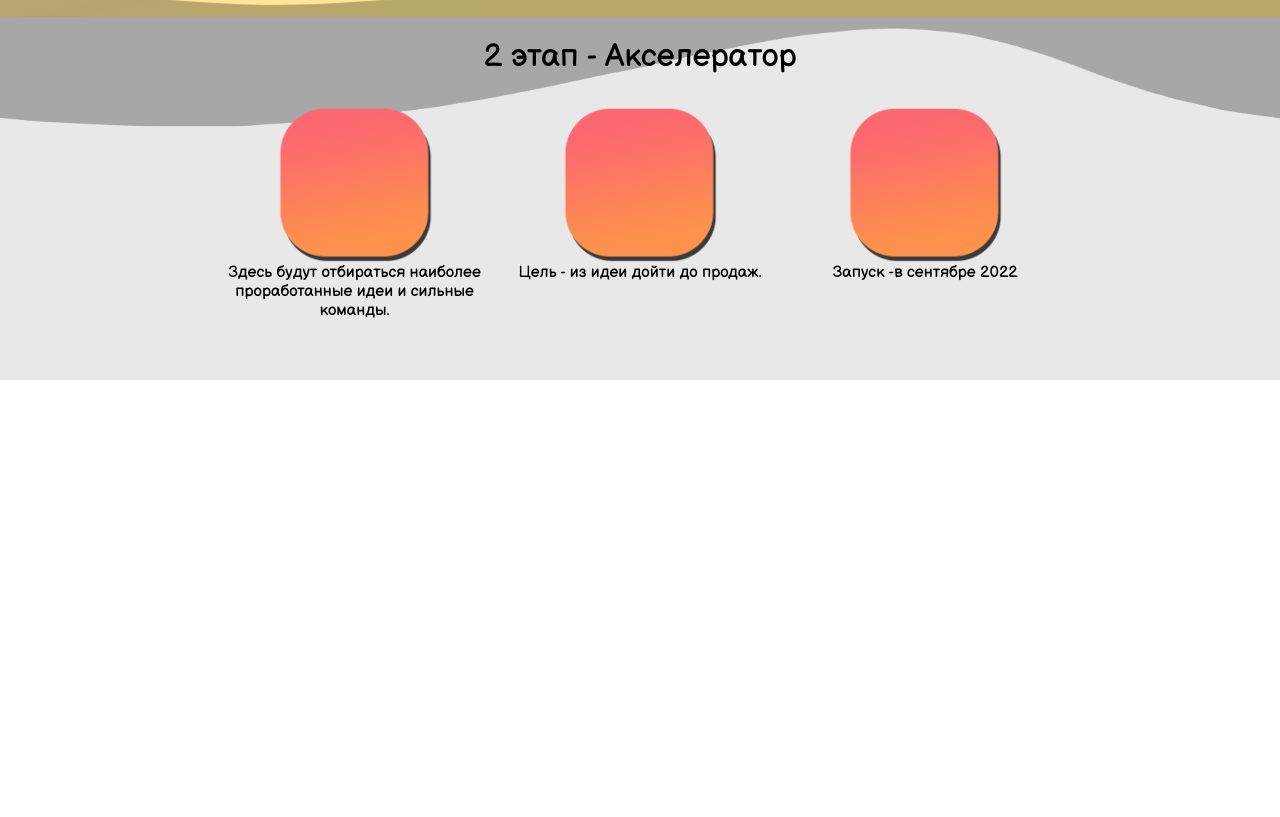
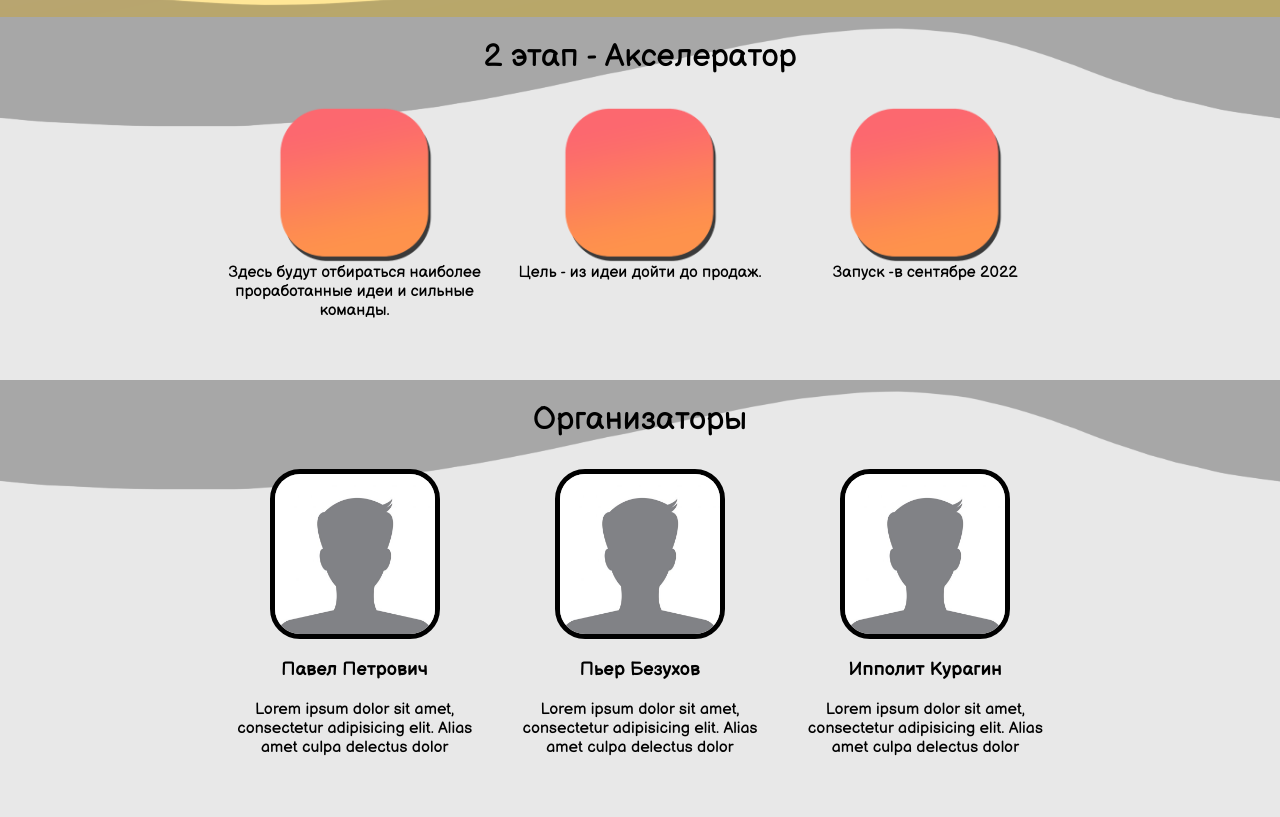
Before and after one commit to Belousk/lounchYourProject, a plain HTML site: page index.html in a window 1280 px wide. Shown: the part 1472-2289 px from the top of the page. Before the commit the page ends 1852 px from the top, so only its background shows below. Drawn offline with Linux system fonts and the light colour scheme.

Commit message:
add LP organisator page

```diff
--- a/index.html
+++ b/index.html
@@ -94,6 +94,36 @@
                         <img src="img/nextSquare.png" alt="">
                         Запуск -в сентябре 2022
                     </div>
+                </div>
+            </div>
+        </div>
+    </div>
+    <div class="accelerator_wrapper">
+        <div class="wrapper">
+            <div class="accelerator">
+                <h1 style="font-weight: normal">Организаторы</h1>
+                <div class="purposes">
+                    <div class="purpose">
+                        <img class="avatar" src="img/avatar.jpg" alt="">
+                        <h3>Павел Петрович</h3>
+                        <div>
+                            Lorem ipsum dolor sit amet, consectetur adipisicing elit. Alias amet culpa delectus dolor
+                        </div>
+                    </div>
+                    <div class="purpose">
+                        <img class="avatar" src="img/avatar.jpg" alt="">
+                        <h3>Пьер Безухов</h3>
+                        <div>
+                            Lorem ipsum dolor sit amet, consectetur adipisicing elit. Alias amet culpa delectus dolor
+                        </div>
+                    </div>
+                    <div class="purpose">
+                        <img class="avatar" src="img/avatar.jpg" alt="">
+                        <h3>Ипполит Курагин</h3>
+                        <div>
+                            Lorem ipsum dolor sit amet, consectetur adipisicing elit. Alias amet culpa delectus dolor
+                        </div>
+                    </div>
                 </div
             </div>
         </div>
--- a/src/styles/style.css
+++ b/src/styles/style.css
@@ -175,6 +175,12 @@ header {
     width: 40%;
 }
 
+.avatar {
+    border-radius: 30px;
+    border: 5px solid black;
+
+}
+
 @media screen and (max-width: 1500px) {
     .logo {
         width: 200px;
```
Also changed, not shown: img/avatar.jpg (added), img/next3Background.png (added).
